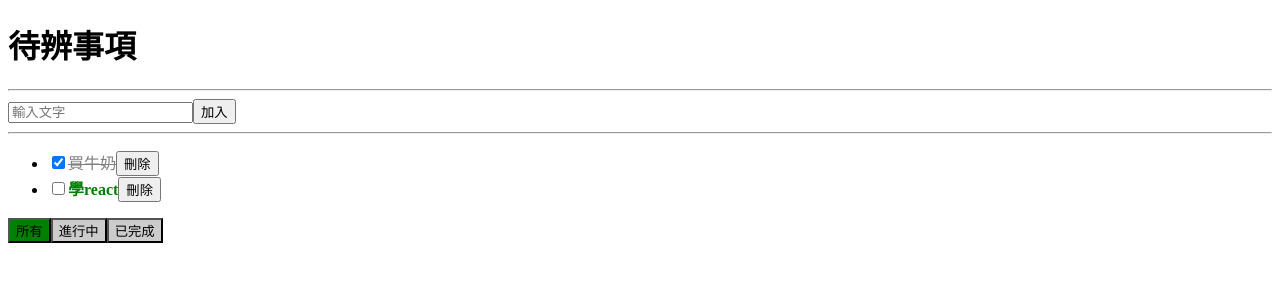
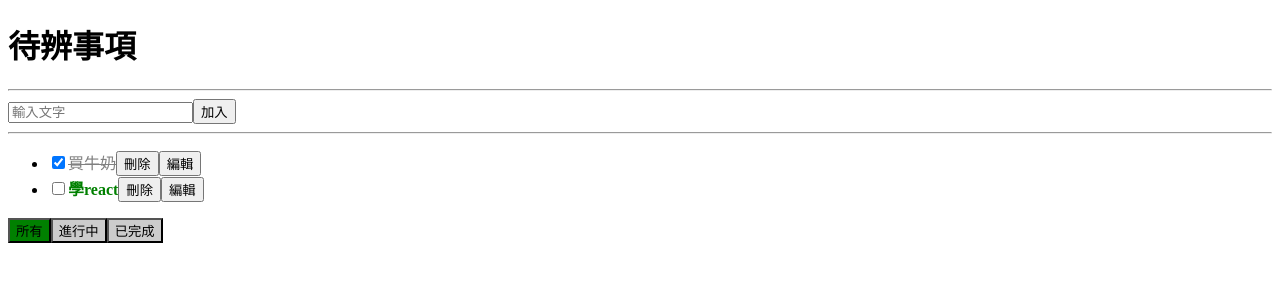
Before and after one commit to FrostAce52/next-base-main, a Next.js app: page /cs-0930/todo-app in a window 1280 px wide. Shown: the top 300 px of the page. Built offline with nearby package versions, Linux system fonts and the light colour scheme.

Commit message:
todo-edit-function

```diff
--- a/components/todo-app/filter-bar.js
+++ b/components/todo-app/filter-bar.js
@@ -4,7 +4,9 @@ export default function FilterBar({
   filterType = '所有',
   setFilterType = () => {},
 }) {
+  // 呈現過濾的選項
   const filterOptions = ['所有', '進行中', '已完成']
+
   return (
     <>
       <div>
--- /dev/null
+++ b/components/todo-app/list/edit-form.js
@@ -0,0 +1,36 @@
+import React, { useState, useEffect } from 'react'
+
+export default function EditForm({ todo = {}, handleUpdateText = () => {} }) {
+  // 本地端狀態，只有這個元件在使用的狀態
+  // 所以移到這元件裡，而不是在父母元件中宣告
+  const [inputText, setInputText] = useState(todo.text)
+
+  return (
+    <>
+      <li>
+        <input
+          type="text"
+          // value屬性要對應到某個狀態
+          value={inputText}
+          // onChange事件要對應到value對應狀態的更動情況
+          onChange={(e) => {
+            setInputText(e.target.value)
+          }}
+          // 如果按下Enter鍵儲存
+          onKeyDown={(e) => {
+            if (e.key === 'Enter') {
+              handleUpdateText(todo.id, inputText)
+            }
+          }}
+        />
+        <button
+          onClick={() => {
+            handleUpdateText(todo.id, inputText)
+          }}
+        >
+          儲存
+        </button>
+      </li>
+    </>
+  )
+}
--- a/components/todo-app/list/index.js
+++ b/components/todo-app/list/index.js
@@ -1,22 +1,32 @@
 import React, { useState, useEffect } from 'react'
 import Item from './item'
+import EditForm from './edit-form'
 
 export default function List({
   todos = [],
   handleRemove = () => {},
   handleToggleCompleted = () => {},
+  handleToggleEditing = () => {},
+  handleUpdateText = () => {},
 }) {
   return (
     <>
       <ul>
         {/* 先經過目前的類型過濾呈現函式再map */}
         {todos.map((todo) => {
-          return (
+          return todo.editing ? (
+            <EditForm
+              key={todo.id}
+              todo={todo}
+              handleUpdateText={handleUpdateText}
+            />
+          ) : (
             <Item
               key={todo.id}
               todo={todo}
               handleRemove={handleRemove}
               handleToggleCompleted={handleToggleCompleted}
+              handleToggleEditing={handleToggleEditing}
             />
           )
         })}
--- a/components/todo-app/list/item.js
+++ b/components/todo-app/list/item.js
@@ -4,6 +4,7 @@ export default function Item({
   todo = {},
   handleRemove = () => {},
   handleToggleCompleted = () => {},
+  handleToggleEditing = () => {},
 }) {
   return (
     <>
@@ -18,6 +19,10 @@ export default function Item({
           }}
         />
         <span
+          // 雙點按滑鼠指標進入編輯狀態
+          onDoubleClick={() => {
+            handleToggleEditing(todo.id)
+          }}
           // 利用狀態改變來切換不同的樣式
           className={todo.completed ? 'completed' : 'active'}
         >
@@ -29,6 +34,13 @@ export default function Item({
           }}
         >
           刪除
+        </button>
+        <button
+          onClick={() => {
+            handleToggleEditing(todo.id)
+          }}
+        >
+          編輯
         </button>
       </li>
       {/* 這裡示範使用styled-jsx來套用本頁的樣式 */}
--- a/pages/cs-0930/todo-app.js
+++ b/pages/cs-0930/todo-app.js
@@ -7,8 +7,8 @@ export default function TodoApp() {
   // 宣告待辨事項使用的物件陣列狀態
   // 擴充completed屬性(布林值)，代表是否已完成(已完成=true)
   const [todos, setTodos] = useState([
-    { id: 1, text: '買牛奶', completed: true },
-    { id: 2, text: '學react', completed: false },
+    { id: 1, text: '買牛奶', completed: true, editing: false },
+    { id: 2, text: '學react', completed: false, editing: false },
   ])
 
   // 宣告過濾類型狀態('所有', '進行中', '已完成')
@@ -19,7 +19,7 @@ export default function TodoApp() {
     // 如果文字不是空白時再作新增
     if (text) {
       // 寫出要新增的物件值(這裡記得在新增時，也要加上預設的`completed: false`屬性)
-      const newTodo = { id: Date.now(), text, completed: false }
+      const newTodo = { id: Date.now(), text, completed: false, editing: false }
       // 設定到狀態
       setTodos([newTodo, ...todos])
     }
@@ -39,6 +39,40 @@ export default function TodoApp() {
       if (v.id === id) {
         // 這裡切換todo項目的completed屬性
         return { ...v, completed: !v.completed }
+      } else {
+        return v
+      }
+    })
+
+    // 設定到狀態
+    setTodos(nextTodos)
+  }
+
+  // 切換todo項目的editing屬性
+  // 注意同時之間只允許有一個項目編輯
+  const handleToggleEditing = (id) => {
+    const nextTodos = todos.map((v, i) => {
+      // 這裡判斷id值是否等於傳入id
+      if (v.id === id) {
+        // 這裡切換todo項目的editing屬性
+        return { ...v, editing: !v.editing }
+      } else {
+        // 其它非此項目都要切換為false
+        return { ...v, editing: false }
+      }
+    })
+
+    // 設定到狀態
+    setTodos(nextTodos)
+  }
+
+  // 切換todo項目的editing屬性
+  const handleUpdateText = (id, text) => {
+    const nextTodos = todos.map((v, i) => {
+      // 這裡判斷id值是否等於傳入id
+      if (v.id === id) {
+        // 這裡todo項目的editing屬性改回原狀態，文字更新為傳入的值
+        return { ...v, editing: false, text: text }
       } else {
         return v
       }
@@ -73,6 +107,8 @@ export default function TodoApp() {
         todos={getTodosByFilterType()}
         handleRemove={handleRemove}
         handleToggleCompleted={handleToggleCompleted}
+        handleToggleEditing={handleToggleEditing}
+        handleUpdateText={handleUpdateText}
       />
       {/* 過濾已完成、進行中的按鈕群組列 */}
       <FilterBar filterType={filterType} setFilterType={setFilterType} />
```
